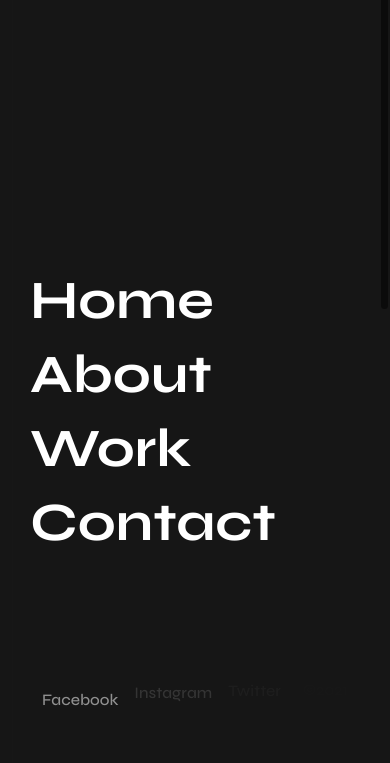
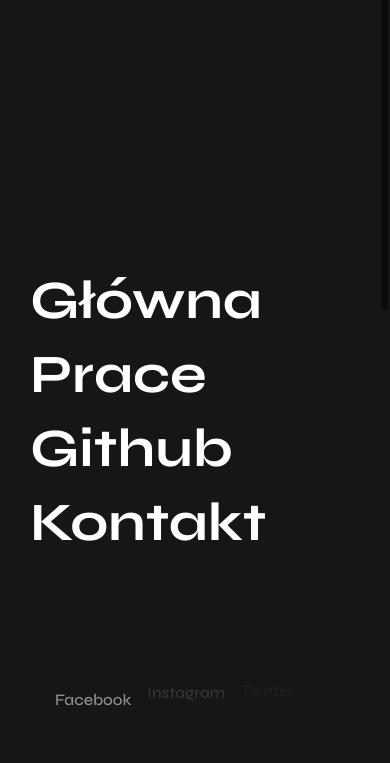
Before and after one commit to PrzemekMiros/starter-swup-gsap-loco, an Eleventy site: page src/index.njk in a window 390 px wide. Both pictures are taken after a click on the button 375 px from the left and 54 px from the top of the page. Shown: the part 80-843 px from the top of the page. Built offline with nearby package versions, Linux system fonts and the light colour scheme; Eleventy itself is replaced by a stand-in of ours; files that its build step writes are made by us from their sources.

Commit message:
Change img and links

```diff
--- a/src/assets/sass/base/global.scss
+++ b/src/assets/sass/base/global.scss
@@ -1,3 +1,8 @@
+:root {
+  --bs-gutter-x: 25px;
+  --bs-gutter-y: 25px;
+}
+
 body {
     margin: 0;
     padding: 0;
--- a/src/assets/sass/base/typography.scss
+++ b/src/assets/sass/base/typography.scss
@@ -6,7 +6,7 @@
 .xl {
   margin-bottom: .5em;
   font-size: 90px;
-  font-weight: 600;
+  font-weight: 700;
   line-height: .85;
   color: var(--color-dark);
 }
--- a/src/includes/partials/header.njk
+++ b/src/includes/partials/header.njk
@@ -113,10 +113,10 @@
             <div class="offset-md-1 col-md-9">
               <nav>
                 <ul class="main-menu">
-                  <li><a href="/">Home</a></li>
-                  <li><a href="/portfolio/">About</a></li>
-                  <li><a href="">Work</a></li>
-                  <li><a href="">Contact</a></li>
+                  <li><a href="/">Główna</a></li>
+                  <li><a href="/portfolio/">Prace</a></li>
+                  <li><a href="https://github.com/PrzemekMiros/starter-swup-gsap-loco">Github</a></li>
+                  <li><a href="/">Kontakt</a></li>
                 </ul>
               </nav>
             </div>
--- a/src/index.njk
+++ b/src/index.njk
@@ -3,7 +3,7 @@
 title: Strona główna
 ---
 
-<section style="height: 100vh; padding-top: 18vh" data-scroll-section>
+<section style="height: 100vh; padding-top: 150px" data-scroll-section>
   <div class="container">
     <div class="row gx-0">
       <div class="offset-md-1 col-md-4">
@@ -13,17 +13,19 @@
             Swup.js page transition, GSAP animation and Locomotive Scroll | Satrter | Eleventy.js Static Site Generator
           </p>
           <svg class="fadeIn" height="64" viewBox="0 0 64 64" width="64" xmlns="http://www.w3.org/2000/svg">
-             <path d="m389.090909 48 30.909091 31-30.909091 31-5.454545-5.438596 21.636363-21.7543865h-47.272727v-7.614035h47.272727l-21.636363-21.754386z" fill="none" stroke="#231f20" transform="translate(-357 -47)"></path></svg>
+            <path
+              d="m389.090909 48 30.909091 31-30.909091 31-5.454545-5.438596 21.636363-21.7543865h-47.272727v-7.614035h47.272727l-21.636363-21.754386z"
+              fill="none" stroke="#231f20" transform="translate(-357 -47)"></path>
+          </svg>
         </a>
       </div>
-      <div class="offset-md-2 col-md-4 d-none d-md-block">
+    </div>
+    <div class="row" style="padding-top: 120px">
+      <div class="offset-md-1 col-md-10">
         <div class="fadeIn">
-          <img src="/assets/img/mobile.png" alt="" />
+          <img src="/assets/img/responsive.jpg" alt="" />
         </div>
       </div>
-    </div>
-    <div class="row">
-
     </div>
   </div>
 </section>
```
